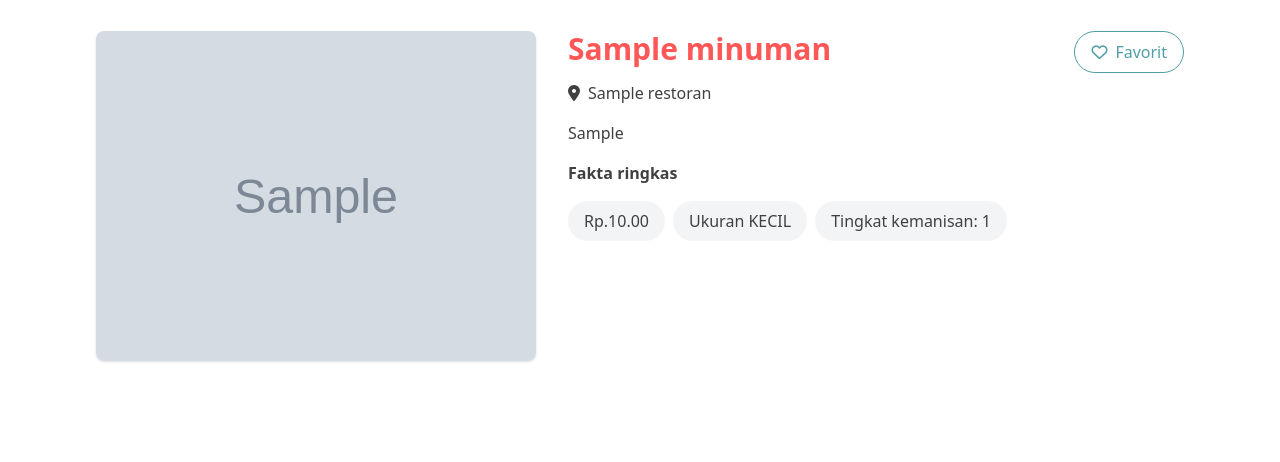
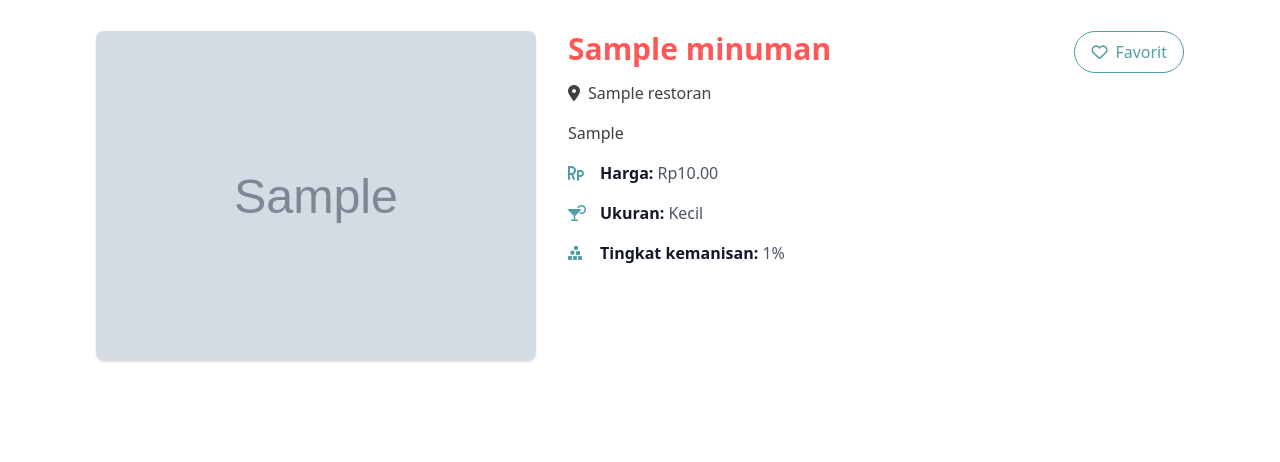
Before and after one commit to D02-PBP-2024/RasaPalembang, a Django app: page /minuman/ in a window 1280 px wide. Shown: the part 65-527 px from the top of the page. Run offline with Django 5.2, Linux system fonts and the light colour scheme; tables that the repository leaves empty hold one stand-in row (values such as "Sample post"); grey boxes marked "Sample" are stand-in pictures; some libraries are stand-ins or nearby versions.

Commit message:
feat: change harga, ukuran, tingkat kemanisan, dan time format

```diff
--- a/minuman/templates/minuman/minuman_all/card.html
+++ b/minuman/templates/minuman/minuman_all/card.html
@@ -1,3 +1,4 @@
+{% load humanize %}
 <div class="flex flex-col sm:flex-row">
     <div class="sm:basis-5/12 w-full h-full">
         <a href="{% url 'minuman:show_minuman_by_id' minuman.id %}">
@@ -25,17 +26,25 @@
             </a>
         </div>
         <p class="mt-4">{{ minuman.deskripsi }}</p>
-        <h2 class="mt-4 font-bold">Fakta ringkas</h2>
-        <div class="mt-4 flex flex-wrap gap-2">
-            <span class="bg-gray-100 rounded-full py-2 px-4 font-medium">
-                Rp.{{ minuman.harga }}
-            </span>
-            <span class="bg-gray-100 rounded-full py-2 px-4 font-medium">
-                Ukuran {{ minuman.ukuran }}
-            </span>
-            <span class="bg-gray-100 rounded-full py-2 px-4 font-medium">
-                Tingkat kemanisan: {{ minuman.tingkat_kemanisan }}
-            </span>
-        </div>
+        <ul role="list" class="space-y-4 text-gray-600 mt-4">
+            <li class="flex gap-x-3">
+                <span class="h-5 w-5 flex-none text-[#4f9da6]">
+                    <i class="fa-solid fa-rupiah-sign"></i>
+                </span>
+                <span><strong class="font-semibold text-gray-900">Harga: </strong>Rp{{ minuman.harga|intcomma }}</span>
+            </li>
+            <li class="flex gap-x-3">
+                <span class="h-5 w-5 flex-none text-[#4f9da6]">
+                    <i class="fa-solid fa-martini-glass-citrus"></i>
+                </span>
+                <span><strong class="font-semibold text-gray-900">Ukuran: </strong>{{ minuman.ukuran|title }}</span>
+            </li>
+            <li class="flex gap-x-3">
+                <span class="h-5 w-5 flex-none text-[#4f9da6]">
+                    <i class="fa-solid fa-cubes-stacked"></i>
+                </span>
+                <span><strong class="font-semibold text-gray-900">Tingkat kemanisan: </strong>{{ minuman.tingkat_kemanisan }}%</span>
+            </li>
+        </ul>
     </div>
 </div>
--- a/rasapalembang/settings.py
+++ b/rasapalembang/settings.py
@@ -41,6 +41,7 @@ INSTALLED_APPS = [
     'django.contrib.sessions',
     'django.contrib.messages',
     'django.contrib.staticfiles',
+    'django.contrib.humanize',
     'widget_tweaks',
     'makanan',
     'minuman',
```
Also changed, not shown: minuman/templates/minuman/minuman_by_id/index.html (+5 -5 lines).
